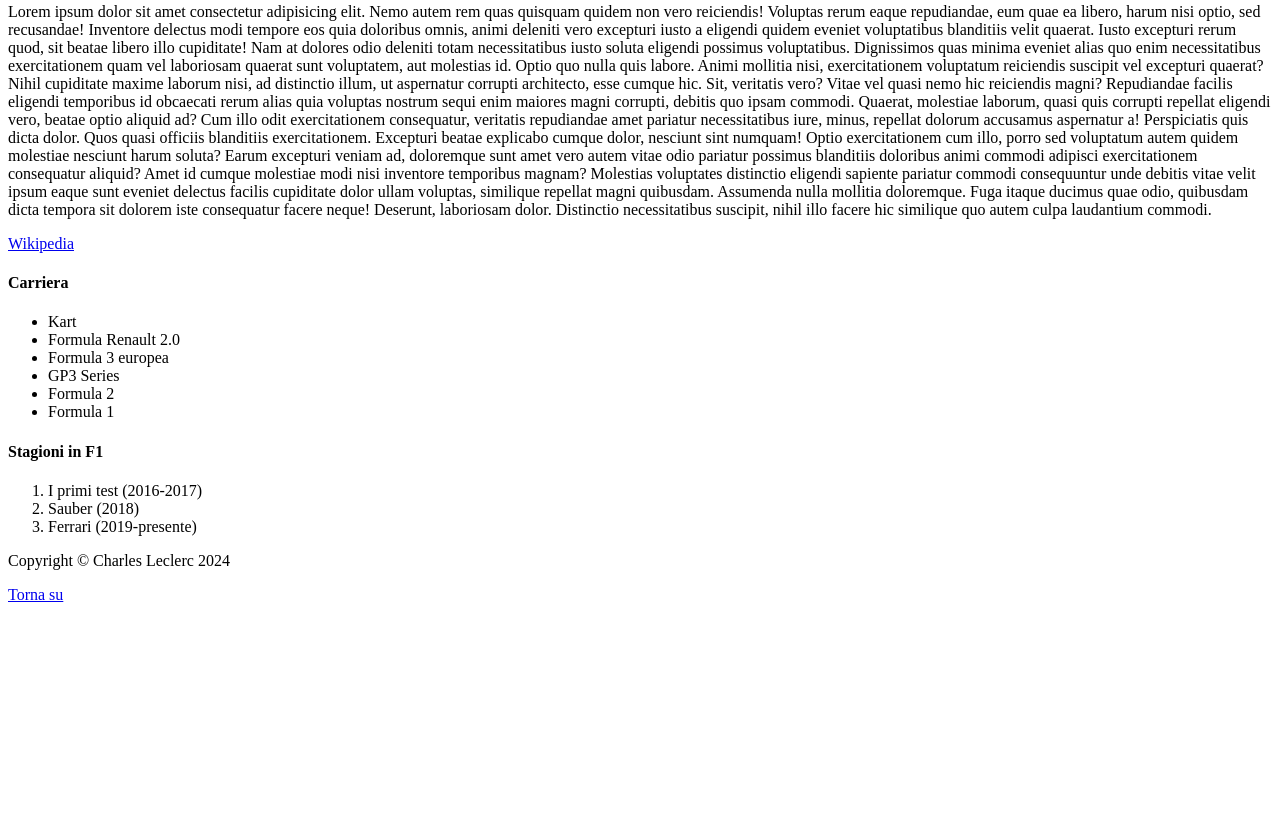
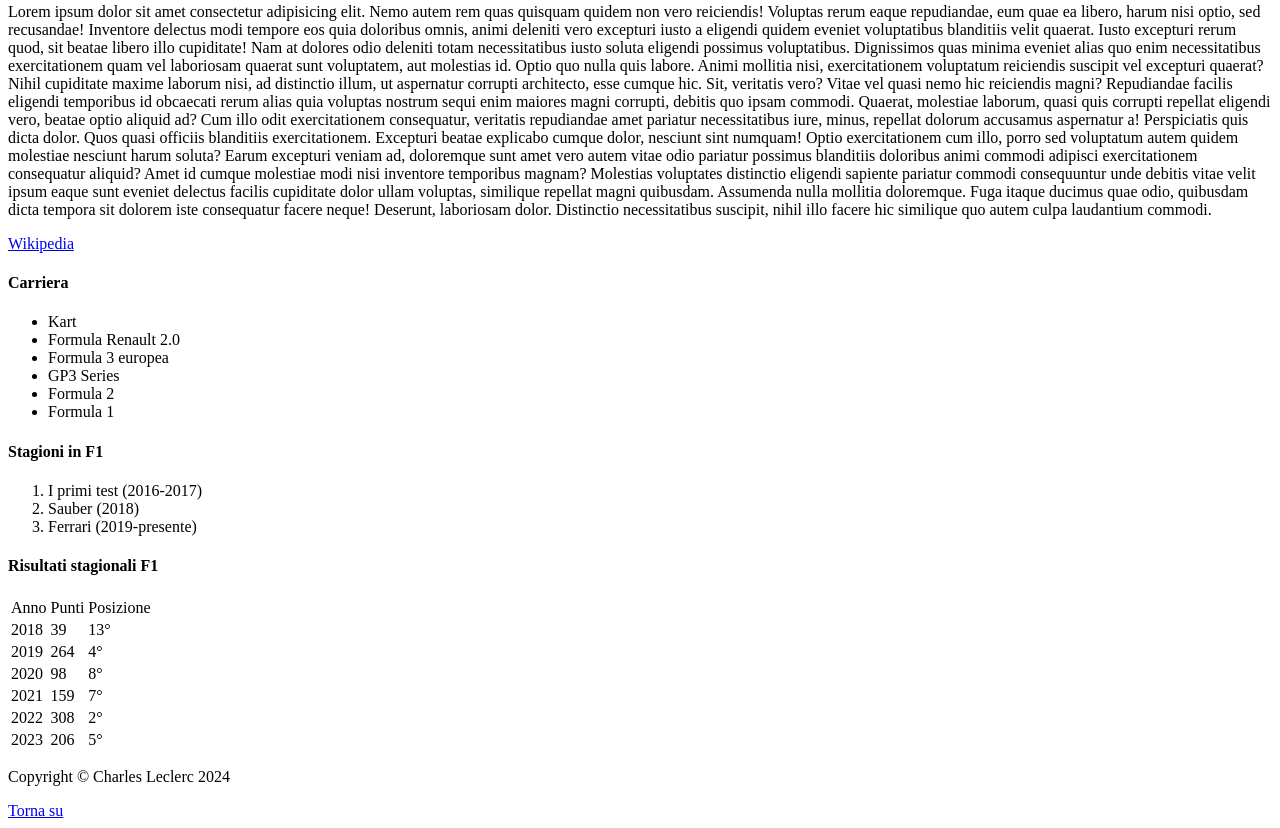
Before and after one commit to Gianlu201/FS0924, a plain HTML site: page index.html in a window 1280 px wide. Shown: the part 664-1492 px from the top of the page. Before the commit the page ends 1276 px from the top, so only its background shows below. Drawn offline with Linux system fonts and the light colour scheme.

Commit message:
Terzo commit

```diff
--- a/index.html
+++ b/index.html
@@ -10,36 +10,40 @@
     <h1>Charles Leclerc</h1>
     <h2>charlesleclecr@gmail.com</h2>
 
-    <img
+    <main>
+      <a href="javascript:void(0)"
+        ><img
           src="https://encrypted-tbn0.gstatic.com/images?q=tbn:ANd9GcTsqPu4oito13VHZGo7mhDWjk2ROndmKwB6yw&s"
           alt="Foto Charles Leclerc"
-    />
+      /></a>
 
+      <!-- Descrizione -->
       <p>
         Charles Marc Hervé Perceval Leclerc (Monte Carlo, 16 ottobre 1997) è un
         pilota automobilistico monegasco, attivo in Formula 1 con la Ferrari.
-      Campione della GP3 2016 e della Formula 2 2017, ha fatto parte dal 2016 al
-      2018 della Ferrari Driver Academy e nel 2018 ha debuttato in Formula 1 per
-      la Sauber, passando dal 2019 in forza alla Scuderia Ferrari, con cui si è
-      laureato vicecampione del mondo nel Campionato mondiale di Formula 1 2022.
+        Campione della GP3 2016 e della Formula 2 2017, ha fatto parte dal 2016
+        al 2018 della Ferrari Driver Academy e nel 2018 ha debuttato in Formula
+        1 per la Sauber, passando dal 2019 in forza alla Scuderia Ferrari, con
+        cui si è laureato vicecampione del mondo nel Campionato mondiale di
+        Formula 1 2022.
       </p>
 
       <p>
-      È figlio di Pascale, la madre, e di Hervé, pilota di Formula 3 negli anni
-      80 e 90 del XX secolo, morto prematuramente nel 2017 all'età di 54 anni
-      dopo una lunga malattia, quattro giorni prima che Charles vincesse il Gran
-      Premio d'Azerbaigian di Formula 2. Charles ha un fratello maggiore,
-      Lorenzo, e uno minore, Arthur, anch'egli pilota per la Ferrari Driver
-      Academy. Durante la sua infanzia Leclerc ha avuto uno stretto rapporto di
-      amicizia con lo scomparso pilota nizzardo Jules Bianchi, il quale era
-      anche il suo padrino. Leclerc ha iniziato a correre con i kart nella pista
-      gestita proprio dal padre di Bianchi, a Brignoles; come Bianchi, anche
-      Leclerc si è poi unito alla compagnia di management ARM gestita da Nicolas
-      Todt. Da quando è in Formula 1 corre col 16 come numero di gara, giorno
-      del suo compleanno oltreché somma (1+6) del suo numero preferito, il 7,
-      tuttavia già occupato da Kimi Räikkönen all'arrivo di Leclerc nel circus.
-      Oltre al francese, sua lingua madre, parla fluentemente l'italiano e
-      l'inglese.
+        È figlio di Pascale, la madre, e di Hervé, pilota di Formula 3 negli
+        anni 80 e 90 del XX secolo, morto prematuramente nel 2017 all'età di 54
+        anni dopo una lunga malattia, quattro giorni prima che Charles vincesse
+        il Gran Premio d'Azerbaigian di Formula 2. Charles ha un fratello
+        maggiore, Lorenzo, e uno minore, Arthur, anch'egli pilota per la Ferrari
+        Driver Academy. Durante la sua infanzia Leclerc ha avuto uno stretto
+        rapporto di amicizia con lo scomparso pilota nizzardo Jules Bianchi, il
+        quale era anche il suo padrino. Leclerc ha iniziato a correre con i kart
+        nella pista gestita proprio dal padre di Bianchi, a Brignoles; come
+        Bianchi, anche Leclerc si è poi unito alla compagnia di management ARM
+        gestita da Nicolas Todt. Da quando è in Formula 1 corre col 16 come
+        numero di gara, giorno del suo compleanno oltreché somma (1+6) del suo
+        numero preferito, il 7, tuttavia già occupato da Kimi Räikkönen
+        all'arrivo di Leclerc nel circus. Oltre al francese, sua lingua madre,
+        parla fluentemente l'italiano e l'inglese.
       </p>
 
       <p>
@@ -49,33 +53,34 @@
         Inventore delectus modi tempore eos quia doloribus omnis, animi deleniti
         vero excepturi iusto a eligendi quidem eveniet voluptatibus blanditiis
         velit quaerat. Iusto excepturi rerum quod, sit beatae libero illo
-      cupiditate! Nam at dolores odio deleniti totam necessitatibus iusto soluta
-      eligendi possimus voluptatibus. Dignissimos quas minima eveniet alias quo
-      enim necessitatibus exercitationem quam vel laboriosam quaerat sunt
-      voluptatem, aut molestias id. Optio quo nulla quis labore. Animi mollitia
-      nisi, exercitationem voluptatum reiciendis suscipit vel excepturi quaerat?
-      Nihil cupiditate maxime laborum nisi, ad distinctio illum, ut aspernatur
-      corrupti architecto, esse cumque hic. Sit, veritatis vero? Vitae vel quasi
-      nemo hic reiciendis magni? Repudiandae facilis eligendi temporibus id
-      obcaecati rerum alias quia voluptas nostrum sequi enim maiores magni
-      corrupti, debitis quo ipsam commodi. Quaerat, molestiae laborum, quasi
-      quis corrupti repellat eligendi vero, beatae optio aliquid ad? Cum illo
-      odit exercitationem consequatur, veritatis repudiandae amet pariatur
-      necessitatibus iure, minus, repellat dolorum accusamus aspernatur a!
-      Perspiciatis quis dicta dolor. Quos quasi officiis blanditiis
-      exercitationem. Excepturi beatae explicabo cumque dolor, nesciunt sint
-      numquam! Optio exercitationem cum illo, porro sed voluptatum autem quidem
-      molestiae nesciunt harum soluta? Earum excepturi veniam ad, doloremque
-      sunt amet vero autem vitae odio pariatur possimus blanditiis doloribus
-      animi commodi adipisci exercitationem consequatur aliquid? Amet id cumque
-      molestiae modi nisi inventore temporibus magnam? Molestias voluptates
-      distinctio eligendi sapiente pariatur commodi consequuntur unde debitis
-      vitae velit ipsum eaque sunt eveniet delectus facilis cupiditate dolor
-      ullam voluptas, similique repellat magni quibusdam. Assumenda nulla
-      mollitia doloremque. Fuga itaque ducimus quae odio, quibusdam dicta
-      tempora sit dolorem iste consequatur facere neque! Deserunt, laboriosam
-      dolor. Distinctio necessitatibus suscipit, nihil illo facere hic similique
-      quo autem culpa laudantium commodi.
+        cupiditate! Nam at dolores odio deleniti totam necessitatibus iusto
+        soluta eligendi possimus voluptatibus. Dignissimos quas minima eveniet
+        alias quo enim necessitatibus exercitationem quam vel laboriosam quaerat
+        sunt voluptatem, aut molestias id. Optio quo nulla quis labore. Animi
+        mollitia nisi, exercitationem voluptatum reiciendis suscipit vel
+        excepturi quaerat? Nihil cupiditate maxime laborum nisi, ad distinctio
+        illum, ut aspernatur corrupti architecto, esse cumque hic. Sit,
+        veritatis vero? Vitae vel quasi nemo hic reiciendis magni? Repudiandae
+        facilis eligendi temporibus id obcaecati rerum alias quia voluptas
+        nostrum sequi enim maiores magni corrupti, debitis quo ipsam commodi.
+        Quaerat, molestiae laborum, quasi quis corrupti repellat eligendi vero,
+        beatae optio aliquid ad? Cum illo odit exercitationem consequatur,
+        veritatis repudiandae amet pariatur necessitatibus iure, minus, repellat
+        dolorum accusamus aspernatur a! Perspiciatis quis dicta dolor. Quos
+        quasi officiis blanditiis exercitationem. Excepturi beatae explicabo
+        cumque dolor, nesciunt sint numquam! Optio exercitationem cum illo,
+        porro sed voluptatum autem quidem molestiae nesciunt harum soluta? Earum
+        excepturi veniam ad, doloremque sunt amet vero autem vitae odio pariatur
+        possimus blanditiis doloribus animi commodi adipisci exercitationem
+        consequatur aliquid? Amet id cumque molestiae modi nisi inventore
+        temporibus magnam? Molestias voluptates distinctio eligendi sapiente
+        pariatur commodi consequuntur unde debitis vitae velit ipsum eaque sunt
+        eveniet delectus facilis cupiditate dolor ullam voluptas, similique
+        repellat magni quibusdam. Assumenda nulla mollitia doloremque. Fuga
+        itaque ducimus quae odio, quibusdam dicta tempora sit dolorem iste
+        consequatur facere neque! Deserunt, laboriosam dolor. Distinctio
+        necessitatibus suscipit, nihil illo facere hic similique quo autem culpa
+        laudantium commodi.
       </p>
 
       <a
@@ -85,6 +90,8 @@
         >Wikipedia</a
       >
 
+      <!-- Liste informazioni -->
+      <div>
         <h4>Carriera</h4>
         <ul>
           <li>Kart</li>
@@ -101,8 +108,56 @@
           <li>Sauber (2018)</li>
           <li>Ferrari (2019-presente)</li>
         </ol>
+      </div>
 
-    <p id="finePagina">Copyright &copy; Charles Leclerc 2024</p>
+      <!-- Tabella risultati stagionali -->
+      <div>
+        <h4>Risultati stagionali F1</h4>
+        <table>
+          <thead>
+            <tr>
+              <td>Anno</td>
+              <td>Punti</td>
+              <td>Posizione</td>
+            </tr>
+          </thead>
+          <tr>
+            <td>2018</td>
+            <td>39</td>
+            <td>13°</td>
+          </tr>
+          <tr>
+            <td>2019</td>
+            <td>264</td>
+            <td>4°</td>
+          </tr>
+          <tr>
+            <td>2020</td>
+            <td>98</td>
+            <td>8°</td>
+          </tr>
+          <tr>
+            <td>2021</td>
+            <td>159</td>
+            <td>7°</td>
+          </tr>
+          <tr>
+            <td>2022</td>
+            <td>308</td>
+            <td>2°</td>
+          </tr>
+          <tr>
+            <td>2023</td>
+            <td>206</td>
+            <td>5°</td>
+          </tr>
+        </table>
+      </div>
+    </main>
+
+    <footer id="finePagina">
+      <p>Copyright &copy; Charles Leclerc 2024</p>
       <a href="#inizio">Torna su</a>
+    </footer>
   </body>
 </html>
```
Lines whose indentation alone changed are shown as unchanged.
